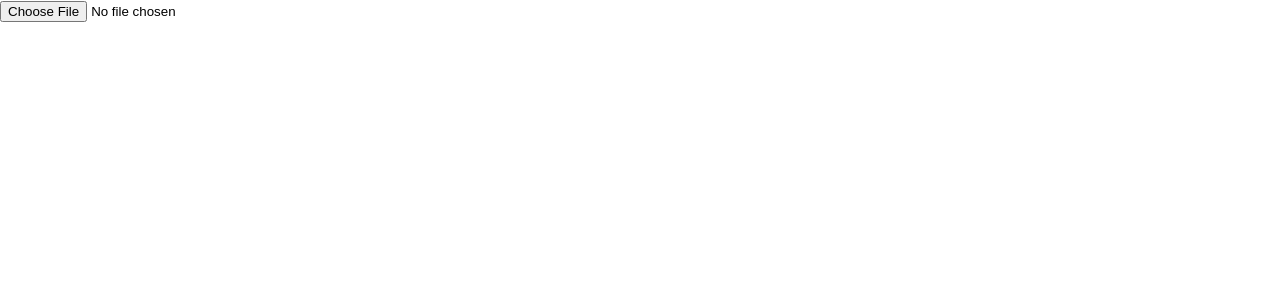
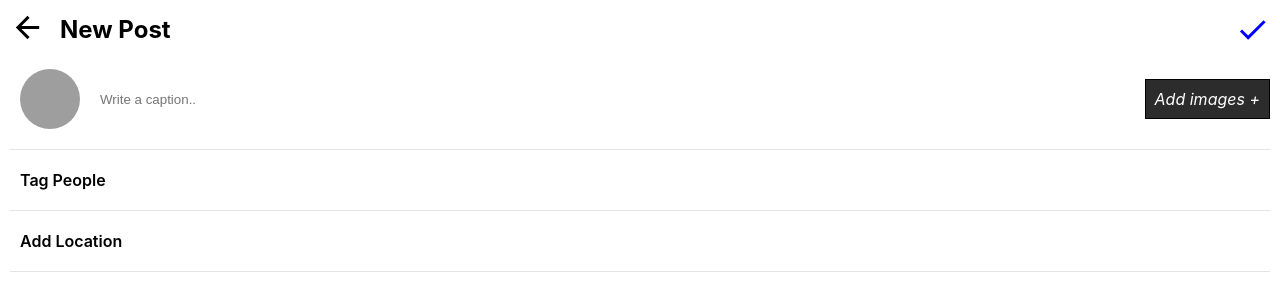
Before and after one commit to arundhaas1/Instagram, a React (Create React App) app: page /posts in a window 1280 px wide. Shown: the top 300 px of the page. Built offline with nearby package versions, Linux system fonts and the light colour scheme; grey boxes are pictures that could not be loaded.

Commit message:
add new page

```diff
--- a/src/Components/Addposts/Addposts.css
+++ b/src/Components/Addposts/Addposts.css
@@ -0,0 +1,64 @@
+.addposts{
+    padding-left: 10px;
+    padding-right: 10px;
+    padding-top: 10px;
+}
+
+.addpostsheader{
+    display: flex;
+    align-items: center;
+    margin-bottom: 20px;
+}
+
+.addpostsheader>h2{
+    margin-left: 15px;
+}
+
+.checkicon{
+    color: blue;
+    margin-left: auto;
+}
+
+.addpostsdata{
+    display: flex;
+    padding-bottom: 20px;
+    border-bottom: 1px solid rgb(230, 227, 227);
+}
+
+.addpostsdata>input{
+    padding-left: 10px;
+    margin-left: 10px;
+    width: 60%;
+    border: none;
+}
+
+.addpostsdata>input:focus{
+    outline-width: 0;
+}
+
+.addpostsdata > img{
+    height: 60px;
+    width: 60px;
+    border-radius: 50%;
+    margin-left: 10px;
+}
+
+.addimage{
+    margin-left: auto;
+    margin-top: auto;
+    margin-bottom: auto;
+    cursor: pointer;
+    border: 1px solid black;
+    padding: 9px;
+    color: #fff;
+    background-color: rgb(44, 44, 44);
+}
+
+.tag{
+    padding-top: 20px;
+    padding-bottom: 20px;
+    border-bottom: 1px solid rgb(230, 227, 227);
+    cursor: pointer;
+    font-weight: 600;
+    padding-left: 10px;
+}
--- a/src/Components/Addposts/Addposts.js
+++ b/src/Components/Addposts/Addposts.js
@@ -1,13 +1,43 @@
-import React from 'react'
-import './Addposts.css'
+import React from "react";
+import "./Addposts.css";
+import ArrowBackIcon from "@material-ui/icons/ArrowBack";
+import CheckIcon from "@material-ui/icons/Check";
+import { Link } from "react-router-dom";
 
 function Addposts() {
-    return (
-        <div className="addposts">
-            <input type="file"></input>
+  return (
+    <div className="addposts">
+      <div className="addpostsheader">
+        <Link to="/">
+            <ArrowBackIcon style={{color:"black"}} fontSize="large" />
+        </Link>
+        <h2>New Post</h2>
+        <CheckIcon className="checkicon" fontSize="large" />
+      </div>
 
-        </div>
-    )
+      <div className="addpostsdata">
+        <img
+          alt=""
+          src="https://encrypted-tbn0.gstatic.com/images?q=tbn:ANd9GcRvrwnDbtNcrI-dGYTymzFiIqCWWlLKxHpEew&usqp=CAU"
+        />
+        <input type="text" placeholder="Write a caption.."></input>
+        <label className="addimage">
+          <i className=" ">Add images +</i>
+          <input
+            id="input"
+            style={{ display: "none" }}
+            type="file"
+            accept=".jpg,.jpeg,.png"
+          />
+        </label>
+      </div>
+
+      <p className="tag">Tag People</p>
+
+      <p className="tag">Add Location</p>
+
+    </div>
+  );
 }
 
-export default Addposts
+export default Addposts;
--- a/src/index.css
+++ b/src/index.css
@@ -2,3 +2,7 @@
   margin: 0;
   padding: 0;
 }
+
+a{
+  text-decoration: none;
+}
```
